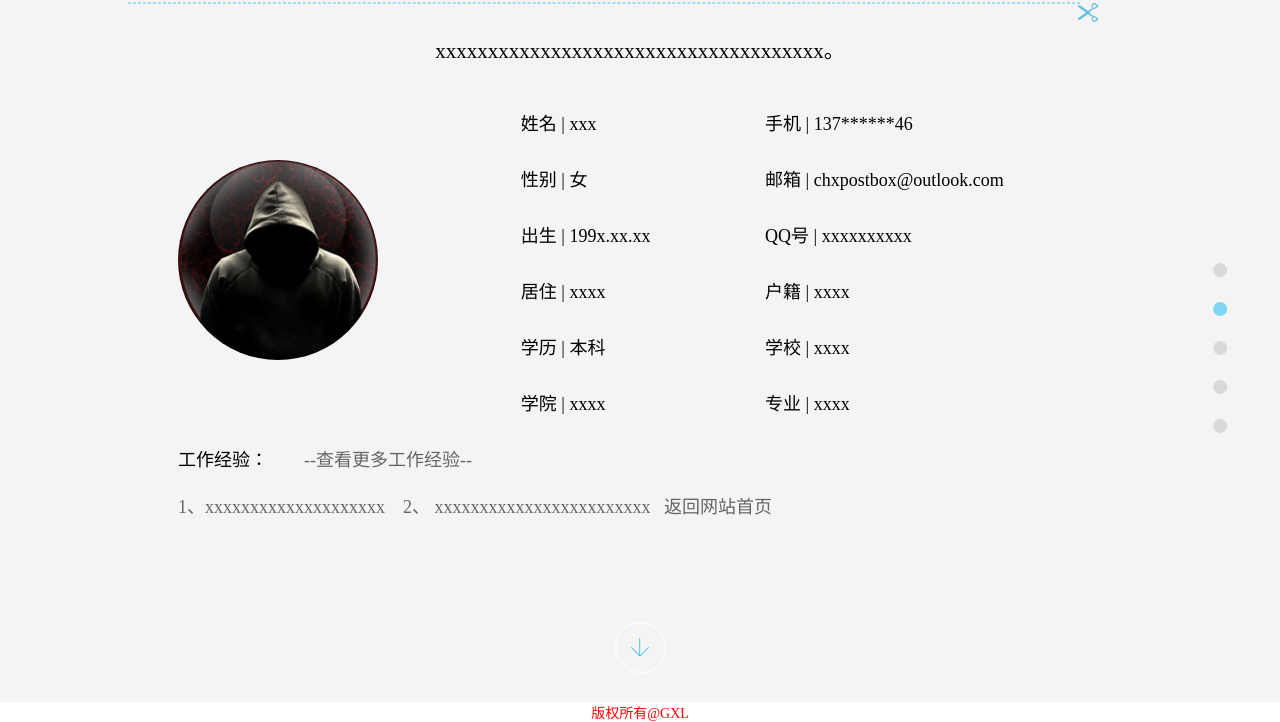
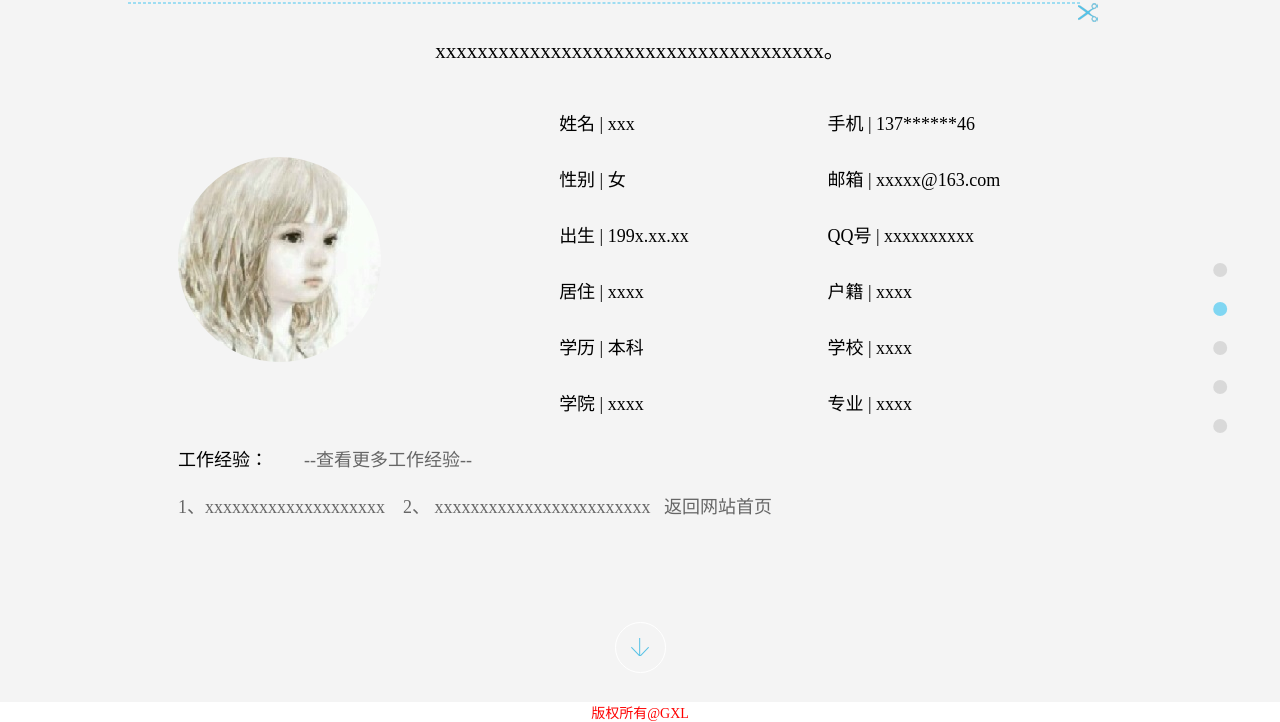
Before and after one commit to gi-shirlene/gi-shirlene.github.io, a plain HTML site: page resume/gi-shirlene.html in a window 1280 px wide. Both pictures are taken after a click on the link 1220 px from the left and 407 px from the top of the page. Shown: the part 98-820 px from the top of the page. Drawn offline with Linux system fonts and the light colour scheme; a web font is replaced by a local one.

Commit message:
modified picture

```diff
--- a/resume/gi-shirlene.html
+++ b/resume/gi-shirlene.html
@@ -60,7 +60,7 @@
                         <tbody>
                             <tr>
                                 <td rowspan="6">
-                                    <img src="images/portrait.jpg">
+                                    <img src="images/portrait1.jpg">
                                 </td>
                                 <td>姓名 | xxx</td>
                                 <td>手机 | 137******46</td>
@@ -68,7 +68,7 @@
                             </tr>
                             <tr>
                                 <td>性别 | 女</td>
-                                <td>邮箱 | chxpostbox@outlook.com</td>
+                                <td>邮箱 | xxxxx@163.com</td>
                             </tr>
                             <tr>
                                 <td>出生 | 199x.xx.xx</td>
```
